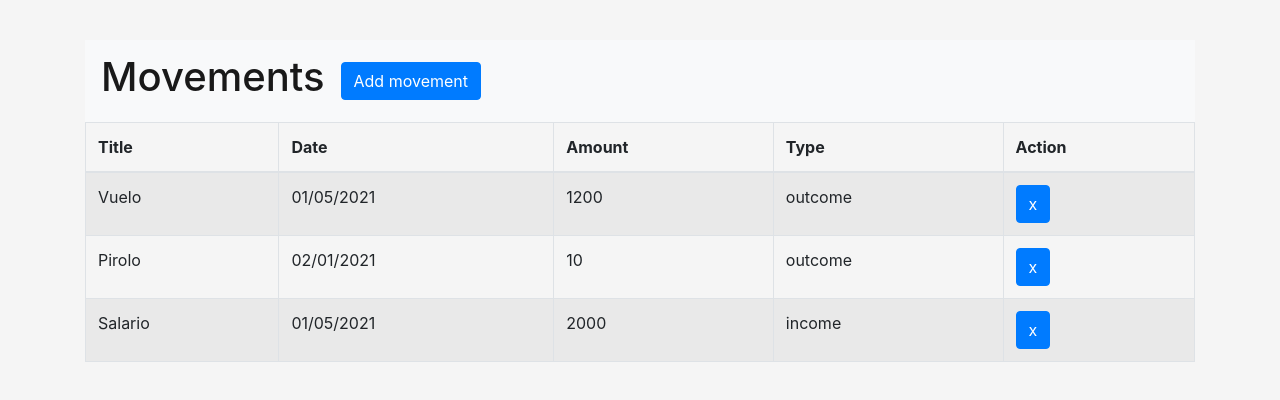
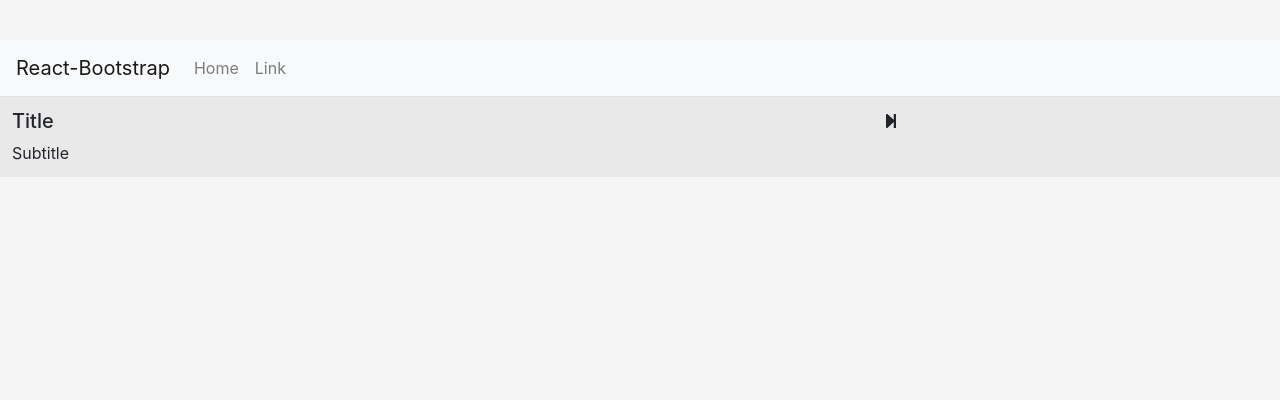
Before and after one commit to isaialbarran/personal-budget, a React (Create React App) app in the folder personal-budget/: page /movements in a window 1280 px wide. Shown: the top 400 px of the page. Built offline with nearby package versions, Linux system fonts and the light colour scheme; the HTML template or start-up script is replaced by a standard one.

Commit message:
change pages

```diff
--- a/personal-budget/package.json
+++ b/personal-budget/package.json
@@ -3,13 +3,17 @@
   "version": "0.1.0",
   "private": true,
   "dependencies": {
+    "@fortawesome/fontawesome-free": "^5.15.3",
+    "@fortawesome/fontawesome-svg-core": "^1.2.35",
+    "@fortawesome/free-solid-svg-icons": "^5.15.3",
+    "@fortawesome/react-fontawesome": "^0.1.14",
     "@testing-library/jest-dom": "^5.11.5",
     "@testing-library/react": "^11.1.0",
     "@testing-library/user-event": "^12.1.10",
     "bootstrap": "^4.6.0",
     "chart.js": "^2.9.4",
     "moment": "^2.29.1",
-    "react": "^17.0.1",
+    "react": "^17.0.2",
     "react-bootstrap": "^1.5.2",
     "react-dom": "^17.0.1",
     "react-router-dom": "^5.2.0",
--- a/personal-budget/src/components/main/movements/Movements.jsx
+++ /dev/null
@@ -1,162 +0,0 @@
-import React, { useState, useEffect } from 'react'
-import { v4 as uuidv4 } from 'uuid';
-import { Spinner, Button, Container, Navbar, Modal, Form } from 'react-bootstrap';
-
-import mockTransactions from '../../../mocks/transactions'
-
-import { TableMovementComponent } from './TableComponent'
-
-import './style.css'
-
-const Movements = () => {
-
-    const [transactions, setTransactions] = useState([])
-
-    const [loading, setLoading] = useState(true)
-
-    const [show, setShow] = useState(false);
-
-    const handleClose = () => {
-        setForm({})
-        setShow(false)
-    };
-    const handleShow = () => setShow(true);
-
-    const [form, setForm] = useState({
-        title: "",
-        date: "",
-        type: "",
-        amount: ""
-    })
-
-    const [formError, setFormError] = useState({
-        title: "",
-        date: "",
-        type: "",
-        amount: ""
-    })
-
-    const fetchTransactions = async () => {
-        setTimeout(() => {
-            setTransactions(mockTransactions.transactions)
-            console.log(transactions);
-            setLoading(false)
-        }, 2000);
-        console.log("transactions", transactions);
-    };
-
-    const checkFormError = () => {
-        console.log("hola :)");
-        if (form.title.length < 3) {
-            setFormError({ title: "Name to short" })
-        }
-    }
-
-    const handleChange = (e) => {
-        console.log("e", e.target.value);
-        console.log("e", e.target);
-        setForm({ ...form, [e.target.name]: e.target.value })
-        console.log("form", form);
-    }
-
-    const handleSubmit = e => {
-        console.log("entro", e);
-        console.log("form", form);
-        checkFormError()
-        e.preventDefault()
-        return;
-    }
-
-    useEffect(() => {
-        fetchTransactions();
-    }, []);
-
-    return (
-        <div>
-            <Container>
-                <Navbar expand="lg" variant="light" bg="light">
-                    <Navbar.Brand href="#"><h1>Movements</h1></Navbar.Brand>
-                    {loading ? "" : <Button onClick={handleShow} variant="primary">Add movement</Button>}
-                </Navbar>
-                {loading ?
-                    <Container className="main h-500">
-                        <div className="spinner-layout">
-                            <Spinner animation="border" role="status"></Spinner>
-                        </div>
-                    </Container>
-                    : <div>
-                        <TableMovementComponent setTransactions={setTransactions} transactions={transactions}></TableMovementComponent>
-                    </div>
-                }
-                {show && <Modal show={show} onHide={handleClose}>
-                    <Modal.Header closeButton>
-                        <Modal.Title>Movement Form</Modal.Title>
-                    </Modal.Header>
-                    <Modal.Body>
-                        <Form>
-                            <Form.Group controlId="formBasicTitle">
-                                <Form.Label>Title</Form.Label>
-                                <Form.Control
-                                    name="title"
-                                    value={form.title}
-                                    onChange={handleChange}
-                                    type="text"
-                                    isInvalid={!!formError.title}
-                                    placeholder="Enter a title" />
-                                <Form.Control.Feedback type="invalid">
-                                    {formError.title}
-                                </Form.Control.Feedback>
-                                <Form.Text className="text-muted">
-                                    We'll never share your email with anyone else.
-                                </Form.Text>
-                            </Form.Group>
-
-                            <Form.Group controlId="formBasicDate">
-                                <Form.Label>Date</Form.Label>
-                                <Form.Control
-                                    name="date"
-                                    value={form.date}
-                                    onChange={handleChange}
-                                    type="date"
-                                    placeholder="Date" />
-                            </Form.Group>
-
-                            <Form.Group controlId="formBasicAmount">
-                                <Form.Label>Amount</Form.Label>
-                                <Form.Control
-                                    name="amount"
-                                    value={form.amount}
-                                    onChange={handleChange}
-                                    type="number"
-                                    placeholder="Enter the amount" />
-                                <Form.Text className="text-muted">
-                                    We'll never share your email with anyone else.
-                                </Form.Text>
-                            </Form.Group>
-
-                            <Form.Group controlId="formBasicType">
-                                <Form.Label>Type</Form.Label>
-                                <Form.Control
-                                    name="type"
-                                    value={form.type}
-                                    onChange={handleChange}
-                                    as="select">
-                                    <option value="0">Choose...</option>
-                                    <option value="output">Output</option>
-                                    <option value="input">Income</option>
-                                </Form.Control>
-                            </Form.Group>
-
-                            <Button variant="primary" type="submit" onClick={handleSubmit}>
-                                Submit
-                            </Button>
-                        </Form>
-                    </Modal.Body>
-                </Modal>
-                }
-            </Container>
-        </div>
-    )
-}
-
-export default Movements
--- a/personal-budget/src/components/main/movements/TableComponent.jsx
+++ /dev/null
@@ -1,42 +0,0 @@
-import React from 'react'
-import { Table, Button } from 'react-bootstrap';
-
-export const TableMovementComponent = ({ transactions, setTransactions }) => {
-
-  const deleteValue = (id) => {
-    const resp = transactions.filter(transaction => transaction.id !== id)
-    setTransactions(resp)
-  }
-
-  return (
-    <div>
-      <Table striped bordered hover>
-        <thead>
-          <tr>
-            <th>Title</th>
-            <th>Date</th>
-            <th>Amount</th>
-            <th>Type</th>
-            <th>Action</th>
-          </tr>
-        </thead>
-        <tbody>
-          {transactions.map(({ id, amount, date, title, type }) => (
-            <tr key={id}>
-              <td>{title}</td>
-              <td>{date}</td>
-              <td>{amount}</td>
-              <td>{type}</td>
-              <td><Button onClick={() => deleteValue(id)}>x</Button></td>
-            </tr>
-          ))}
-          {transactions.length === 0 &&
-            <tr>
-              <td className="text-center" colSpan="5">Añade algunos datos</td>
-            </tr>
-          }
-        </tbody>
-      </Table>
-    </div>
-  )
-}
--- a/personal-budget/src/components/main/movements/style.css
+++ /dev/null
@@ -1,11 +0,0 @@
-.spinner-layout {
-    display: flex;
-    height: inherit;
-    align-content: center;
-    justify-content: space-evenly;
-    align-items: center;
-}
-
-.h-500{
-    height: 500px;
-}
--- /dev/null
+++ b/personal-budget/src/components/pages/movements/Movements.jsx
@@ -0,0 +1,14 @@
+import React from 'react'
+import NavbarMov from './NavbarMov'
+import TableMov from './TableMov'
+
+const Movements = () => {
+    return (
+        <>
+            <NavbarMov></NavbarMov>
+            <TableMov></TableMov>
+        </>
+    )
+}
+
+export default Movements
--- /dev/null
+++ b/personal-budget/src/components/pages/movements/NavbarMov.jsx
@@ -0,0 +1,21 @@
+import React from 'react'
+import { Navbar, Nav } from 'react-bootstrap';
+
+const NavbarMov = () => {
+  return (
+    <>
+      <Navbar bg="light" expand="lg">
+        <Navbar.Brand href="#home">React-Bootstrap</Navbar.Brand>
+        <Navbar.Toggle aria-controls="basic-navbar-nav" />
+        <Navbar.Collapse id="basic-navbar-nav">
+          <Nav className="mr-auto">
+            <Nav.Link href="#home">Home</Nav.Link>
+            <Nav.Link href="#link">Link</Nav.Link>
+          </Nav>
+        </Navbar.Collapse>
+      </Navbar>
+    </>
+  )
+}
+
+export default NavbarMov
--- /dev/null
+++ b/personal-budget/src/components/pages/movements/TableMov.jsx
@@ -0,0 +1,26 @@
+import React from 'react'
+import { Table } from 'react-bootstrap';
+import { FontAwesomeIcon } from '@fortawesome/react-fontawesome'
+import { faStepForward } from '@fortawesome/free-solid-svg-icons'
+
+const TableMov = () => {
+  return (
+    <>
+      <Table striped hover>
+        <tbody>
+          <tr>
+            <td>
+              <h5>Title</h5>
+              <span>Subtitle</span>
+            </td>
+            <td>
+              <FontAwesomeIcon className="icon-forward" icon={faStepForward}></FontAwesomeIcon>
+            </td>
+          </tr>
+        </tbody>
+      </Table>
+    </>
+  )
+}
+
+export default TableMov
```
Also changed, not shown: personal-budget/src/routers/AppRouter.jsx (+5 -5 lines), personal-budget/src/components/pages/MainScreen.jsx (renamed from personal-budget/src/components/main/MainScreen.jsx), personal-budget/src/components/pages/account/Account.jsx (renamed from personal-budget/src/components/main/account/Account.jsx), personal-budget/src/components/pages/analisis/Analisis.jsx (renamed from personal-budget/src/components/main/analisis/Analisis.jsx), personal-budget/src/components/pages/offers/Offers.jsx (renamed from personal-budget/src/components/main/offers/Offers.jsx), 1 other file (tests, documents, lock files or other folders).
